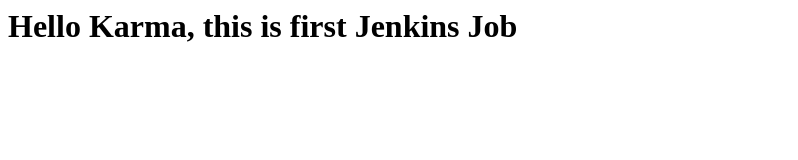
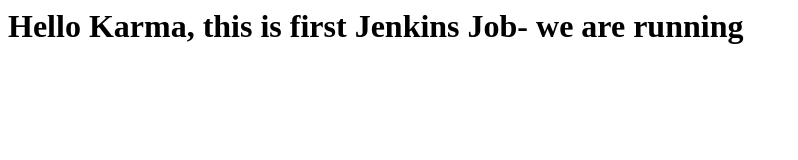
Before and after one commit to karma-sherpa/myweb, a plain HTML site: page index.html in a window 1280 px wide. Shown: the whole page, without its empty margins (0-798 px from the left). Drawn offline with Linux system fonts and the light colour scheme.

Commit message:
2nd commit

```diff
--- a/index.html
+++ b/index.html
@@ -1 +1 @@
-<h1>Hello Karma, this is first Jenkins Job</h1>
+<h1>Hello Karma, this is first Jenkins Job- we are running</h1>
```
